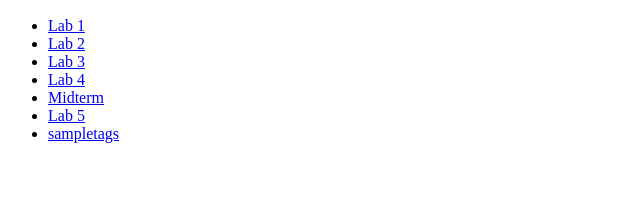
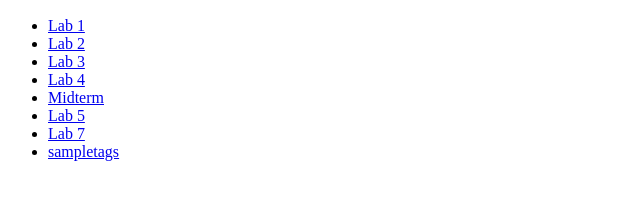
Before and after one commit to BBrav0/SchoolSite, a website: page public/index.html in a window 1280 px wide. Shown: the part 110-310 px from the top of the page, without its empty margins (0-640 px from the left). Drawn offline with Linux system fonts and the light colour scheme.

Commit message:
Update index.html

```diff
--- a/public/index.html
+++ b/public/index.html
@@ -14,6 +14,7 @@
         <li><a href="CS 134/Lab 4/townhall3/index.html">Lab 4</a></li>
         <li><a href="CS 134/Midterm/index.html">Midterm</a></li>
         <li><a href="CS 134/Lab 5/form.html">Lab 5</a></li>
+        <li><a href="CS 134/Lab 7/pizzajs.html">Lab 7</a></li>
         <li><a href="CS 134/sampletags.html">sampletags</a></li>
 
     </ul>
```
